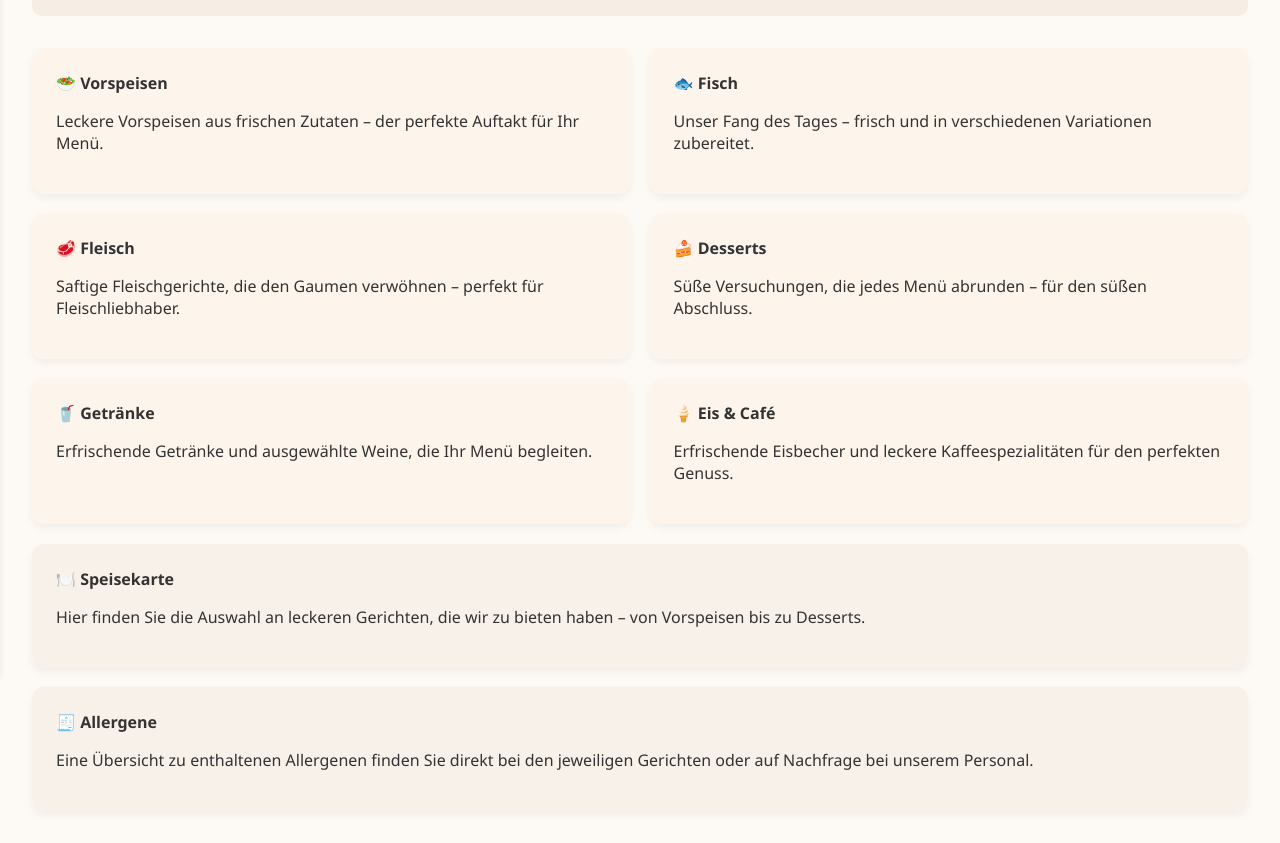
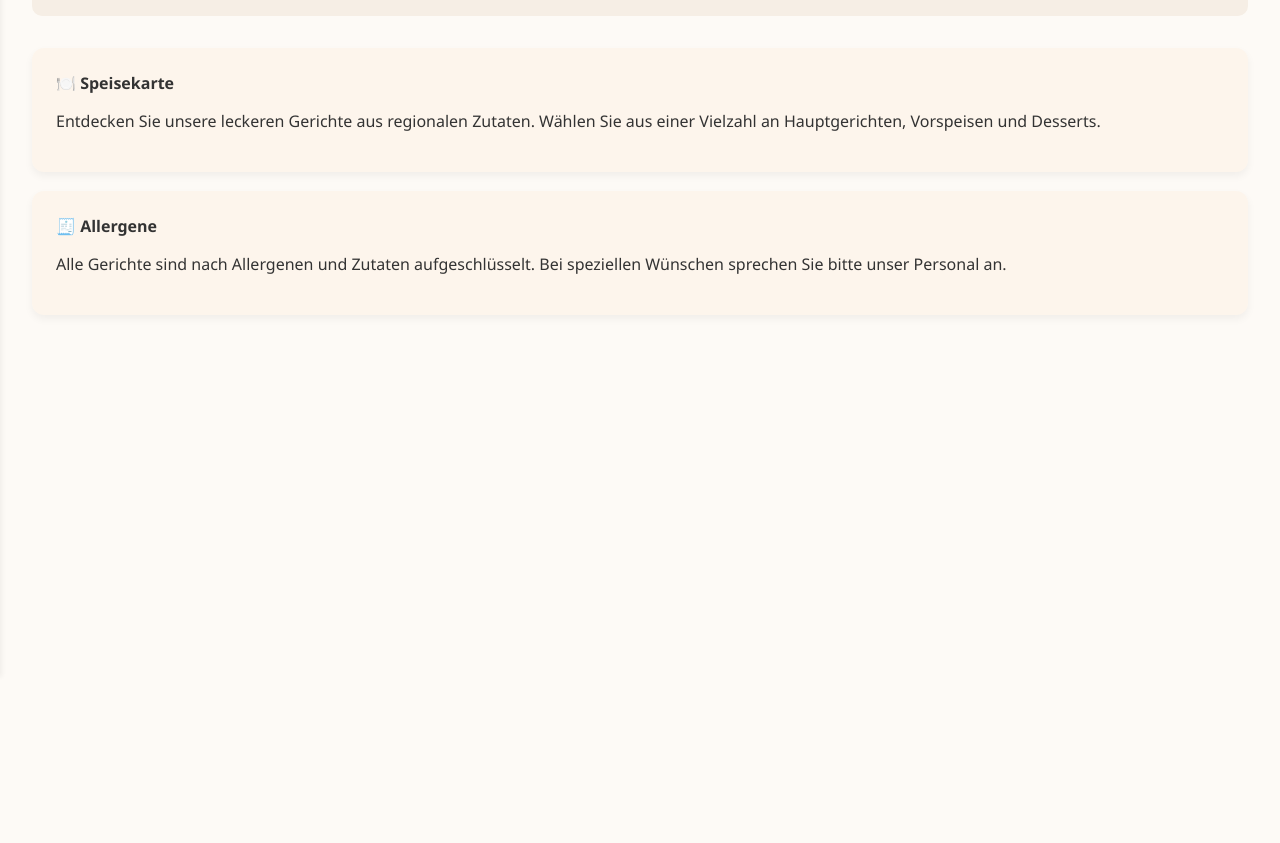
Before and after one commit to Wecker69/Seeblick, a plain HTML site: page Speisekarte.html in a window 1280 px wide. Shown: the part 187-1030 px from the top of the page. After the commit the page ends 800 px from the top, so only its background shows below. Drawn offline with Linux system fonts and the light colour scheme.

Commit message:
Update Speisekarte.html

```diff
--- a/Speisekarte.html
+++ b/Speisekarte.html
@@ -129,9 +129,9 @@
 
     .tiles {
       margin-top: 2rem;
-      display: grid;
-      grid-template-columns: repeat(2, 1fr);
-      grid-gap: 1.2rem;
+      display: flex;
+      flex-direction: column;
+      gap: 1.2rem;
     }
 
     .tile {
@@ -150,19 +150,6 @@
 
     .tile:nth-child(1) { animation-delay: 0.2s; }
     .tile:nth-child(2) { animation-delay: 0.4s; }
-    .tile:nth-child(3) { animation-delay: 0.6s; }
-    .tile:nth-child(4) { animation-delay: 0.8s; }
-
-    .tile.lage {
-      padding-bottom: 1rem;
-    }
-
-    /* Neue Kacheln für Allergene und Speisekarte */
-    .tile.allergene, .tile.speisekarte {
-      grid-column: span 2;
-      background-color: #f7f1e9;
-      animation-delay: 1s;
-    }
 
     @keyframes fadeIn {
       from { opacity: 0; transform: translateY(10px); }
@@ -194,51 +181,21 @@
 
     <main class="content" id="content">
       <div class="hero">
-        <h1>Speisekarte</h1>
+        <h1>Traditionshaus Seeblick</h1>
       </div>
 
       <div class="tiles">
-
+        <!-- Kachel für Speisekarte -->
         <div class="tile">
-          <strong>🥗 Vorspeisen</strong>
-          <p>Leckere Vorspeisen aus frischen Zutaten – der perfekte Auftakt für Ihr Menü.</p>
+          <strong>🍽️ Speisekarte</strong>
+          <p>Entdecken Sie unsere leckeren Gerichte aus regionalen Zutaten. Wählen Sie aus einer Vielzahl an Hauptgerichten, Vorspeisen und Desserts.</p>
         </div>
 
+        <!-- Kachel für Allergene -->
         <div class="tile">
-          <strong>🐟 Fisch</strong>
-          <p>Unser Fang des Tages – frisch und in verschiedenen Variationen zubereitet.</p>
+          <strong>🧾 Allergene</strong>
+          <p>Alle Gerichte sind nach Allergenen und Zutaten aufgeschlüsselt. Bei speziellen Wünschen sprechen Sie bitte unser Personal an.</p>
         </div>
-
-        <div class="tile">
-          <strong>🥩 Fleisch</strong>
-          <p>Saftige Fleischgerichte, die den Gaumen verwöhnen – perfekt für Fleischliebhaber.</p>
-        </div>
-
-        <div class="tile">
-          <strong>🍰 Desserts</strong>
-          <p>Süße Versuchungen, die jedes Menü abrunden – für den süßen Abschluss.</p>
-        </div>
-
-        <div class="tile">
-          <strong>🥤 Getränke</strong>
-          <p>Erfrischende Getränke und ausgewählte Weine, die Ihr Menü begleiten.</p>
-        </div>
-
-        <div class="tile">
-          <strong>🍦 Eis & Café</strong>
-          <p>Erfrischende Eisbecher und leckere Kaffeespezialitäten für den perfekten Genuss.</p>
-        </div>
-
-        <div class="tile speisekarte">
-          <strong>🍽️ Speisekarte</strong>
-          <p>Hier finden Sie die Auswahl an leckeren Gerichten, die wir zu bieten haben – von Vorspeisen bis zu Desserts.</p>
-        </div>
-
-        <div class="tile allergene">
-          <strong>🧾 Allergene</strong>
-          <p>Eine Übersicht zu enthaltenen Allergenen finden Sie direkt bei den jeweiligen Gerichten oder auf Nachfrage bei unserem Personal.</p>
-        </div>
-
       </div>
     </main>
   </div>
```
